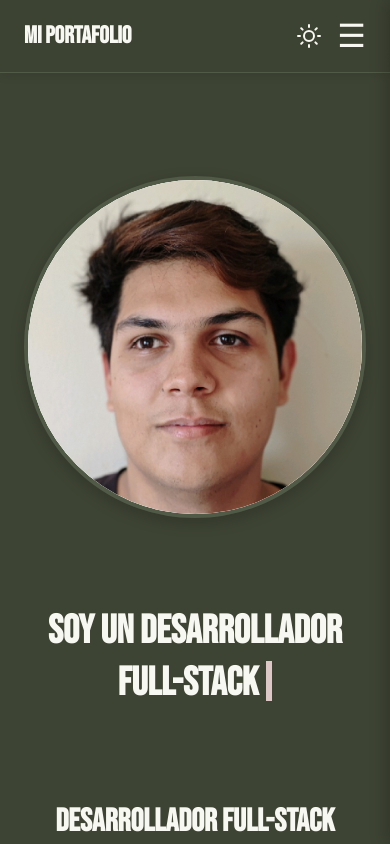
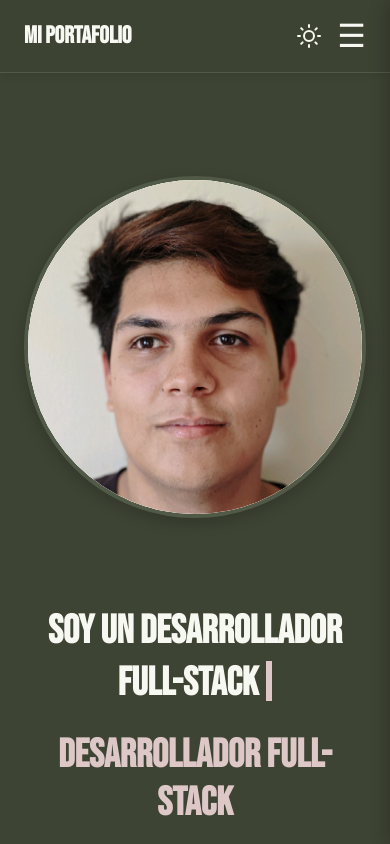
Before and after one commit to RicardoPerezGurrola/portafolio, a React (Vite) app: page / in a window 390 px wide. Shown: the top 844 px of the page. Built offline with nearby package versions, Linux system fonts and the light colour scheme.

Commit message:
V2 portafolio subida

```diff
--- a/src/assets/styles/main.css
+++ b/src/assets/styles/main.css
@@ -15,7 +15,7 @@
   --body-bg: #3e4434;
   --text-color: #F8F8F2;
   --border-color: #515a46;
-  --footer-bg: #1A1A1A;
+  --footer-bg: #4a4441;
   --box-shadow: 0 5px 15px rgba(0, 0, 0, 0.2);
   --transition: all 0.3s ease;
   --border-radius: 8px;
@@ -35,6 +35,10 @@ body[data-theme='light'] {
   --body-bg: #F8F8F2;
   --border-color: #e0e0e0;
   --box-shadow: 0 5px 20px rgba(0, 0, 0, 0.07);
+}
+
+body[data-theme='light'] .hero-text h2 {
+  color: var(--primary-color); /* Cambia el color a Taupe Intenso (gris) en tema claro */
 }
 
 /* ==========================================
@@ -418,6 +422,11 @@ body[data-theme='light'] .nav a {
   background-color: var(--body-bg);
 }
 
+.hero-text h2 {
+  font-size: 2.5rem;
+  color: var(--primary-color);
+}
+
 .hero-content {
   max-width: 1000px;
   margin: 0 auto;
@@ -473,10 +482,33 @@ body[data-theme='light'] .nav a {
 
 @media (max-width: 768px) {
   .typing-container {
-    min-height: 12rem; /* Espacio para 4 líneas en móvil */
+    min-height: 1em; /* Espacio para 4 líneas en móvil */
   }
 }
 
+@media (max-width: 502px) {
+  .typing-container {
+    min-height: 3em; /* Espacio para 4 líneas en móvil */
+  }
+}
+
+@media (max-width: 820px) {
+  .typing-container {
+    min-height: 2.5em; /* Espacio para 4 líneas en móvil */
+  }
+}
+
+@media (max-width: 1024px) {
+  .typing-container {
+    min-height: 3em; /* Espacio para 4 líneas en móvil */
+  }
+}
+
+@media (max-width: 912px) {
+  .typing-container {
+    min-height: 3em; /* Espacio para 4 líneas en móvil */
+  }
+}
 .cursor {
   display: inline-block;
   background-color: var(--primary-color);
```
